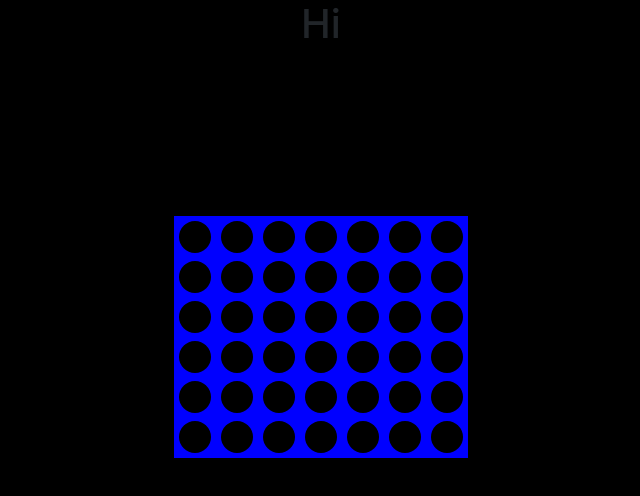
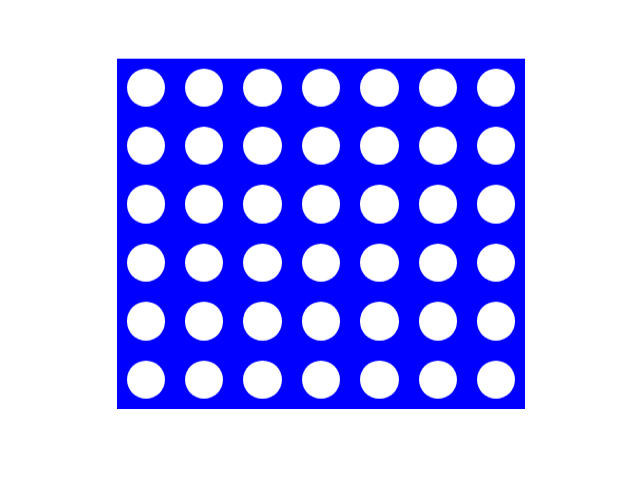
Before and after one commit to jakelawrence/Connect-4-AI, a React (Create React App) app: page / in a window 1280 px wide. Shown: the top 496 px of the page, without its empty margins (319-959 px from the left). Built offline with nearby package versions, Linux system fonts and the light colour scheme.

Commit message:
Added styling

```diff
--- a/public/index.html
+++ b/public/index.html
@@ -26,7 +26,7 @@
     -->
     <title>React App</title>
   </head>
-  <body style="background-color: black;">
+  <body>
     <noscript>You need to enable JavaScript to run this app.</noscript>
     <div id="root"></div>
     <!--
--- a/src/App.js
+++ b/src/App.js
@@ -7,7 +7,6 @@ import "bootstrap/dist/css/bootstrap.css";
 function App() {
   return (
     <div className="App">
-      <Head></Head>
       <Board></Board>
     </div>
   );
--- a/src/components/board.css
+++ b/src/components/board.css
@@ -1,11 +1,12 @@
+.backdrop {
+  width: auto;
+  height: 50vw;
+}
 .grid {
-  margin: 10vw;
   transform: rotateX(180deg);
 }
 .row {
-  display: flex;
   align-items: center;
   justify-content: center;
   margin: auto;
-  margin-bottom: -2px;
 }
--- a/src/components/board.jsx
+++ b/src/components/board.jsx
@@ -45,12 +45,20 @@ class Board extends Component {
     const { grid } = this.state;
     const { gameInProgress } = this.state;
     return (
+      <div className="backdrop">
         <div className="grid">
           {grid.map((row, rowIdx) => {
             return (
               <div className="row" key={rowIdx}>
                 {row.map((node, nodeIdx) => {
-                const { row, col, isEmpty, isPlayer, isAI, isSelector } = node;
+                  const {
+                    row,
+                    col,
+                    isEmpty,
+                    isPlayer,
+                    isAI,
+                    isSelector,
+                  } = node;
 
                   return (
                     <Node
@@ -69,6 +77,7 @@ class Board extends Component {
               </div>
             );
           })}
+        </div>
       </div>
     );
   }
--- a/src/components/node.css
+++ b/src/components/node.css
@@ -2,13 +2,13 @@
   background-color: blue;
 }
 .piece {
-  width: 2.5vw;
-  height: 2.5vw;
+  width: 3vw;
+  height: 3vw;
   border-radius: 50%;
-  margin: 5px;
+  margin: 10px;
 }
 .piece-empty {
-  background-color: black;
+  background-color: white;
 }
 
 .piece-player {
@@ -16,12 +16,12 @@
 }
 
 .piece-AI {
-  background-color: yellow;
+  background-color: gold;
 }
 
 .piece-selector {
-  width: 2.5vw;
-  height: 2.5vw;
+  width: 3vw;
+  height: 3vw;
 }
 
 .piece-selector:hover {
```
Lines whose indentation alone changed are shown as unchanged.
